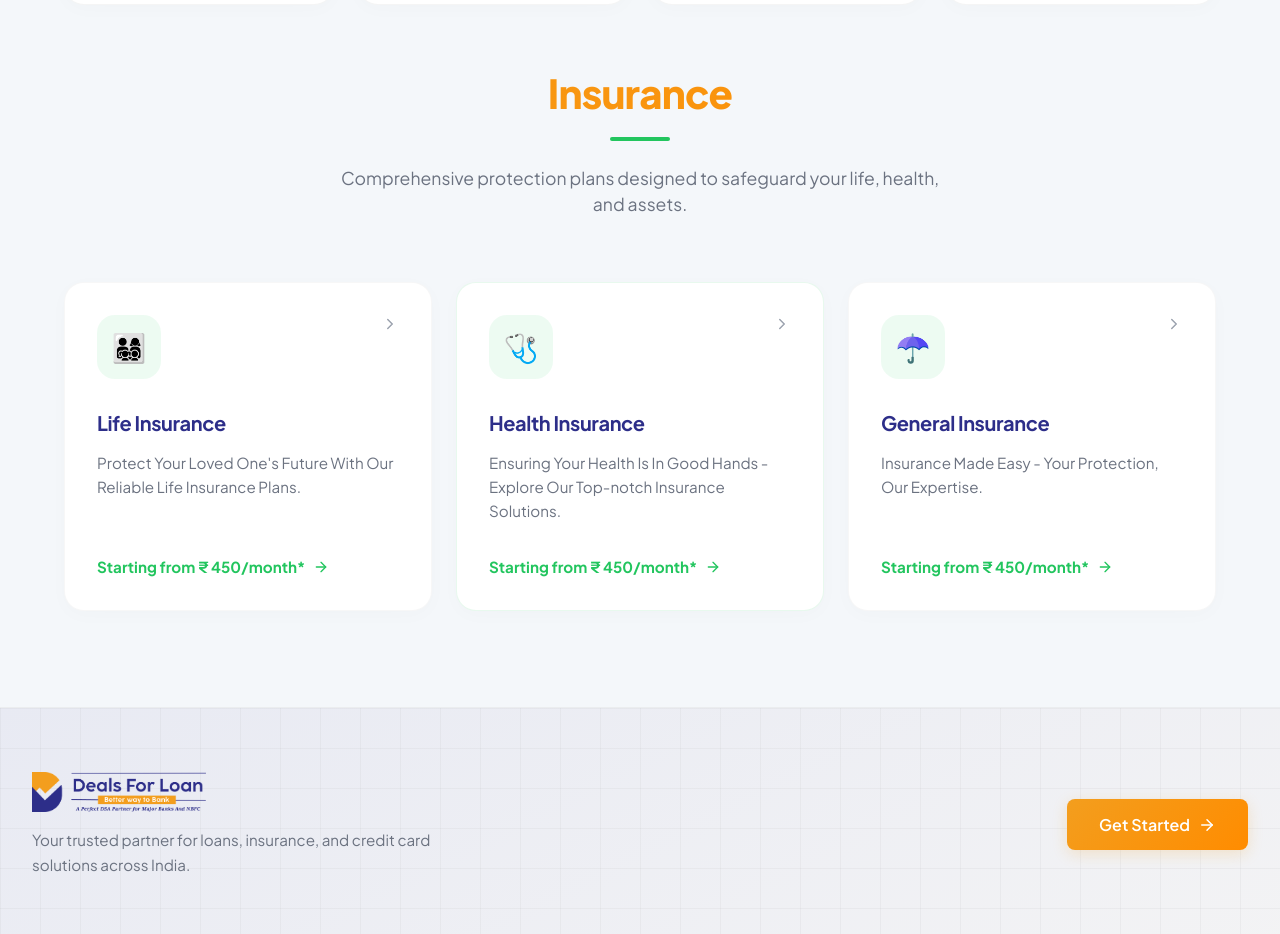
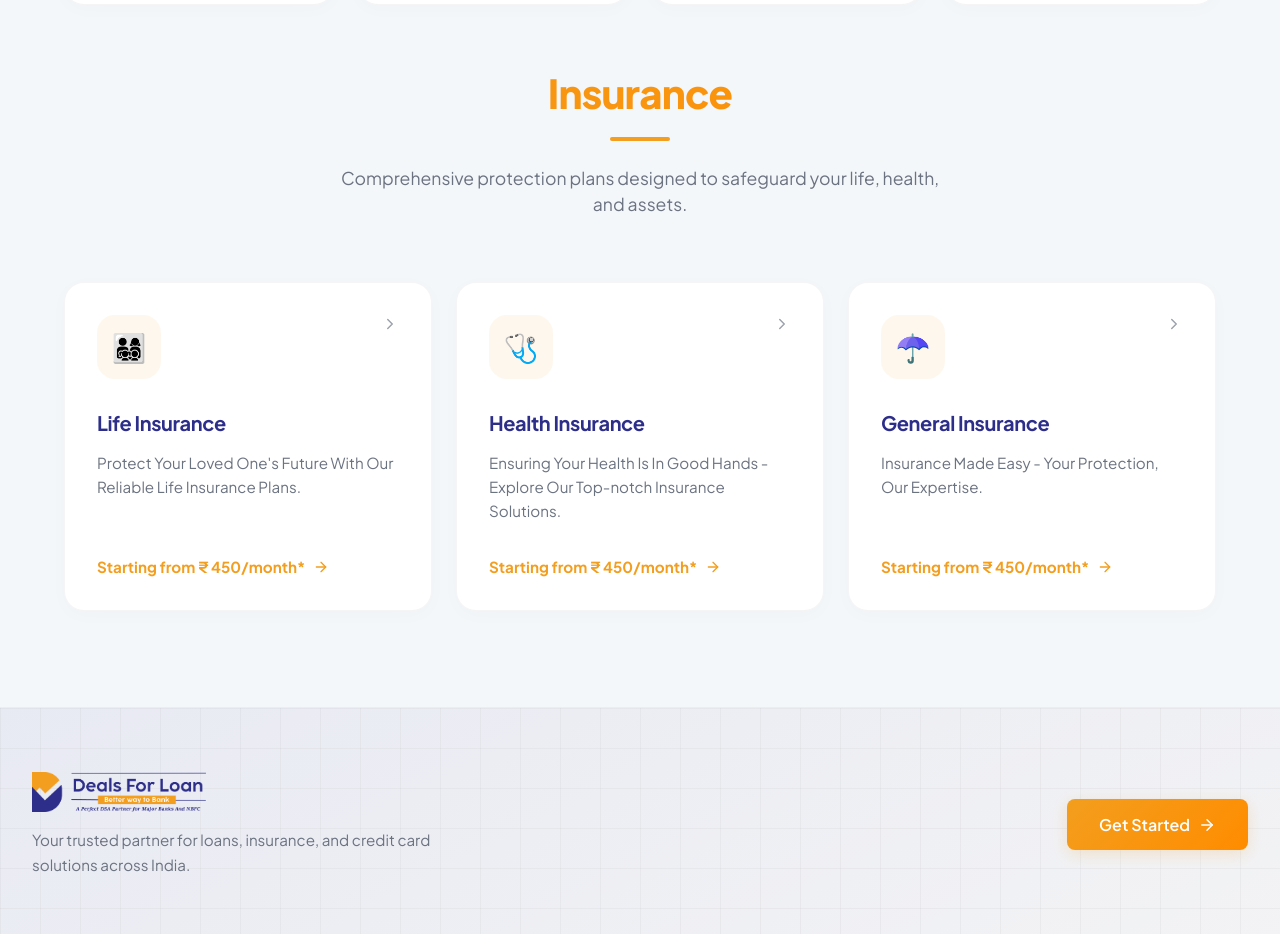
Before and after one commit to KiranSakthivelA/DealsForLoanPreview, a React (Vite) app: page / in a window 1280 px wide. Shown: the part 2980-3914 px from the top of the page. Built offline with nearby package versions, Linux system fonts and the light colour scheme.

Commit message:
Revert insurance section to brand orange/gold palette

```diff
--- a/src/pages/LandingPage.jsx
+++ b/src/pages/LandingPage.jsx
@@ -378,7 +378,7 @@ export default function LandingPage() {
         <div style={{ maxWidth: '1400px', margin: '0 auto' }}>
           <div style={{ marginBottom: '4rem', textAlign: 'center' }}>
             <h2 className="gradient-text" style={{ fontSize: '2.5rem', marginBottom: '1.25rem', fontWeight: 800 }}>Insurance</h2>
-            <div style={{ width: '60px', height: '4px', background: '#22c55e', margin: '0 auto 1.5rem', borderRadius: '2px' }}></div>
+            <div style={{ width: '60px', height: '4px', background: 'var(--primary-color)', margin: '0 auto 1.5rem', borderRadius: '2px' }}></div>
             <p style={{ fontSize: '1.1rem', color: 'var(--text-secondary)', maxWidth: '600px', margin: '0 auto' }}>
               Comprehensive protection plans designed to safeguard your life, health, and assets.
             </p>
@@ -386,16 +386,16 @@ export default function LandingPage() {
 
           <div className="insurance-grid">
             {insurance.map((srv, idx) => (
-              <div key={idx} className="modern-service-card" style={{ borderColor: idx === 1 ? 'rgba(34, 197, 94, 0.1)' : 'rgba(0,0,0,0.03)' }}>
+              <div key={idx} className="modern-service-card">
                 <div style={{ display: 'flex', justifyContent: 'space-between', alignItems: 'flex-start', marginBottom: '2rem' }}>
-                  <div className="modern-icon-box" style={{ background: 'rgba(34, 197, 94, 0.08)', color: '#22c55e' }}>
+                  <div className="modern-icon-box">
                     <span style={{ fontSize: '1.75rem' }}>{srv.icon}</span>
                   </div>
                   <ChevronRight size={18} color="var(--text-muted)" className="card-arrow" />
                 </div>
                 <h3 style={{ fontSize: '1.25rem', color: 'var(--accent-color)', marginBottom: '1rem', fontWeight: 700 }}>{srv.title}</h3>
                 <p style={{ color: 'var(--text-secondary)', fontSize: '0.95rem', marginBottom: '2rem', lineHeight: '1.6', flex: 1 }}>{srv.desc}</p>
-                <Link to="/apply" className="modern-card-link" style={{ color: '#22c55e' }}>
+                <Link to="/apply" className="modern-card-link">
                   {srv.linkText}
                   <ArrowRight size={16} />
                 </Link>
```
